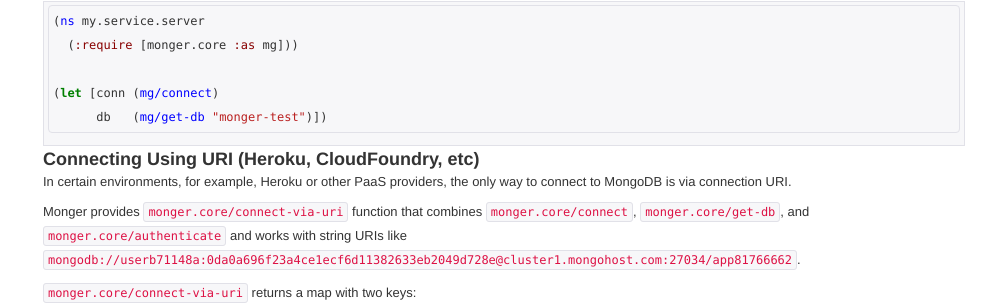
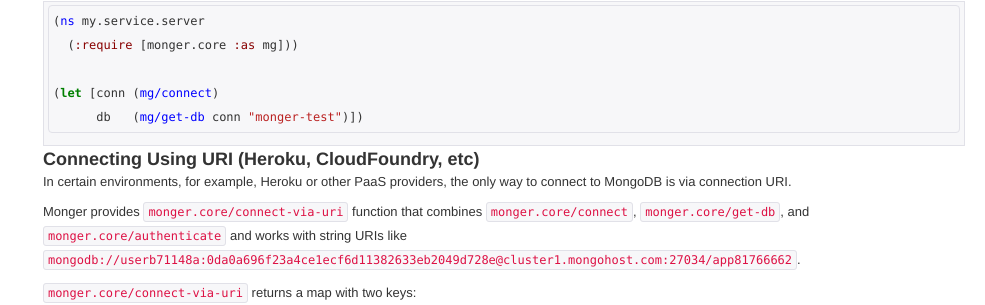
Before and after one commit to clojurewerkz/monger.docs, a Jekyll site: the page built from articles/getting_started.md, in a window 1280 px wide and 900 px high, scrolled down 1738 px. Shown: the part 150-455 px from the top of the window, without its empty margins (295-1280 px from the left). Built offline with Jekyll 4.4.1, drawn with Linux system fonts in a browser that asks for light colours; some web fonts are replaced; comment, search, counter and statistics services are not loaded.

Commit message:
Correct get-db examples

````diff
--- a/articles/getting_started.md
+++ b/articles/getting_started.md
@@ -127,7 +127,7 @@
   (:require [monger.core :as mg]))
 
 (let [conn (mg/connect)
-      db   (mg/get-db "monger-test")])
+      db   (mg/get-db conn "monger-test")])
 ```
 
 
@@ -214,7 +214,7 @@
   (:import org.bson.types.ObjectId))
 
 (let [conn (mg/connect)
-      db   (mg/get-db "monger-test")]
+      db   (mg/get-db conn "monger-test")]
   (mc/insert db "documents" { :_id (ObjectId.) :first_name "John" :last_name "Lennon" })
   (mc/insert-and-return db "documents" {:name "John" :age 30}))
 ```
@@ -288,7 +288,7 @@
   (:import org.bson.types.ObjectId))
 
 (let [conn (mg/connect)
-      db   (mg/get-db "monger-test")
+      db   (mg/get-db conn "monger-test")
       oid  (ObjectId.)
       doc  {:first_name "John" :last_name "Lennon"}]
   (mc/insert db "documents" (merge doc {:_id oid})))
````
